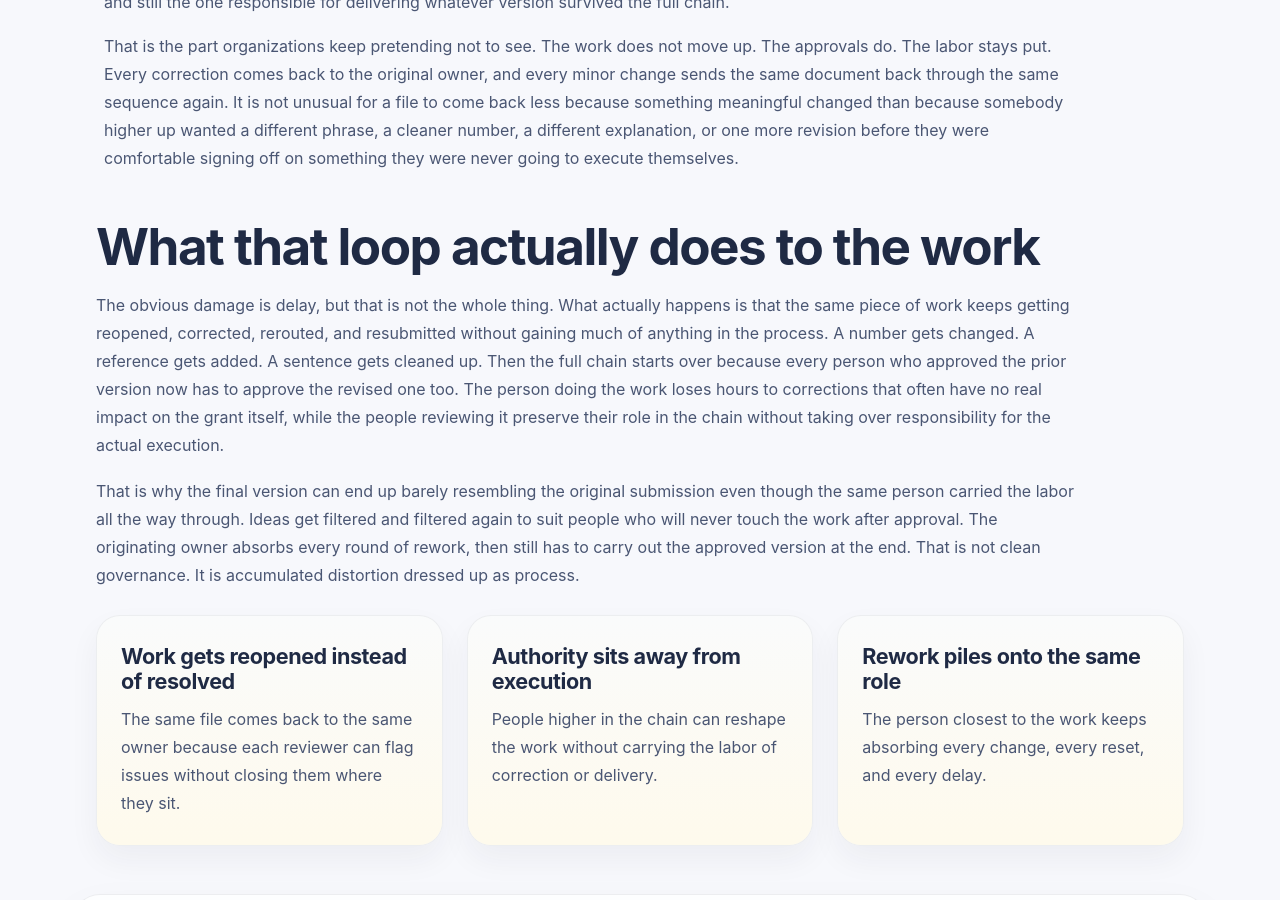
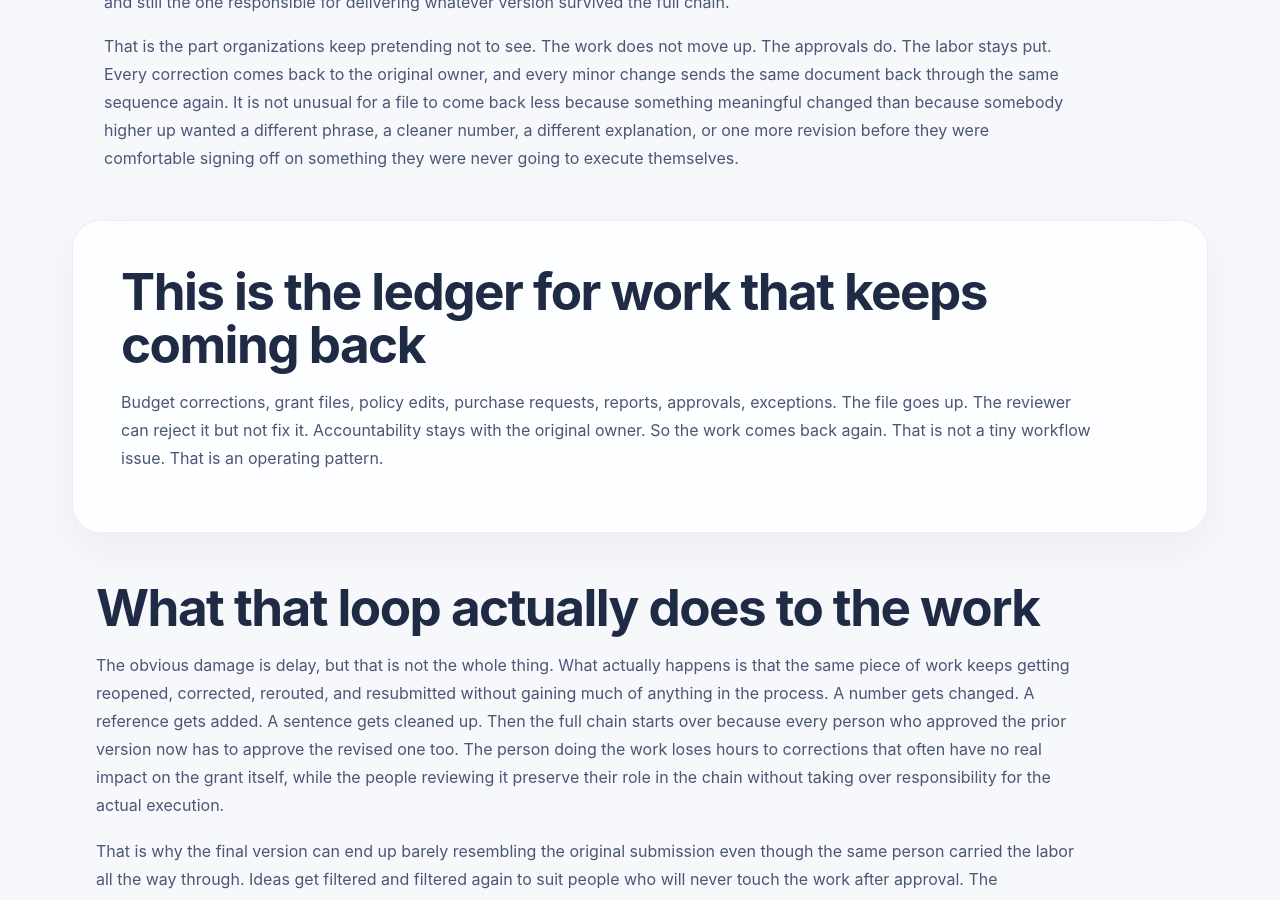
Before and after one commit to efost7873/integratedvaluearchitecture.com, a Jekyll site: the page built from operations.html, in a window 1280 px wide and 900 px high, scrolled down 487 px. Built offline with Jekyll 4.4.1, drawn with Linux system fonts in a browser that asks for light colours.

Commit message:
Update operations.html

```diff
--- a/operations.html
+++ b/operations.html
@@ -1,7 +1,7 @@
 ---
 layout: default
-title: Operational Ledger | Integrated Value Architecture
-description: The Operational Ledger shows how approvals move up while accountability for execution and correction moves down, forcing the same work to be redone again and again without corresponding value gain.
+title: Operational Ledger | Approval Loops, Rework, and Work Getting Sent Back | IVA
+description: The Operational Ledger shows how approvals move up while accountability for execution and correction moves down, forcing work to stay with the original owner and come back again.
 permalink: /operations/
 schema_type: WebPage
 ---
@@ -18,6 +18,17 @@ schema_type: WebPage
     </p>
   </div>
 </section>
+
+<section class="section alt">
+  <div class="container narrow">
+    <h2>This is the ledger for work that keeps coming back</h2>
+    <p>
+      Budget corrections, grant files, policy edits, purchase requests, reports, approvals, exceptions. The file goes up. The reviewer can reject it but not fix it. Accountability stays with the original owner. So the work comes back again. That is not a tiny workflow issue. That is an operating pattern.
+    </p>
+  </div>
+</section>
+
+
 
 <section class="section">
   <div class="container narrow">
```
